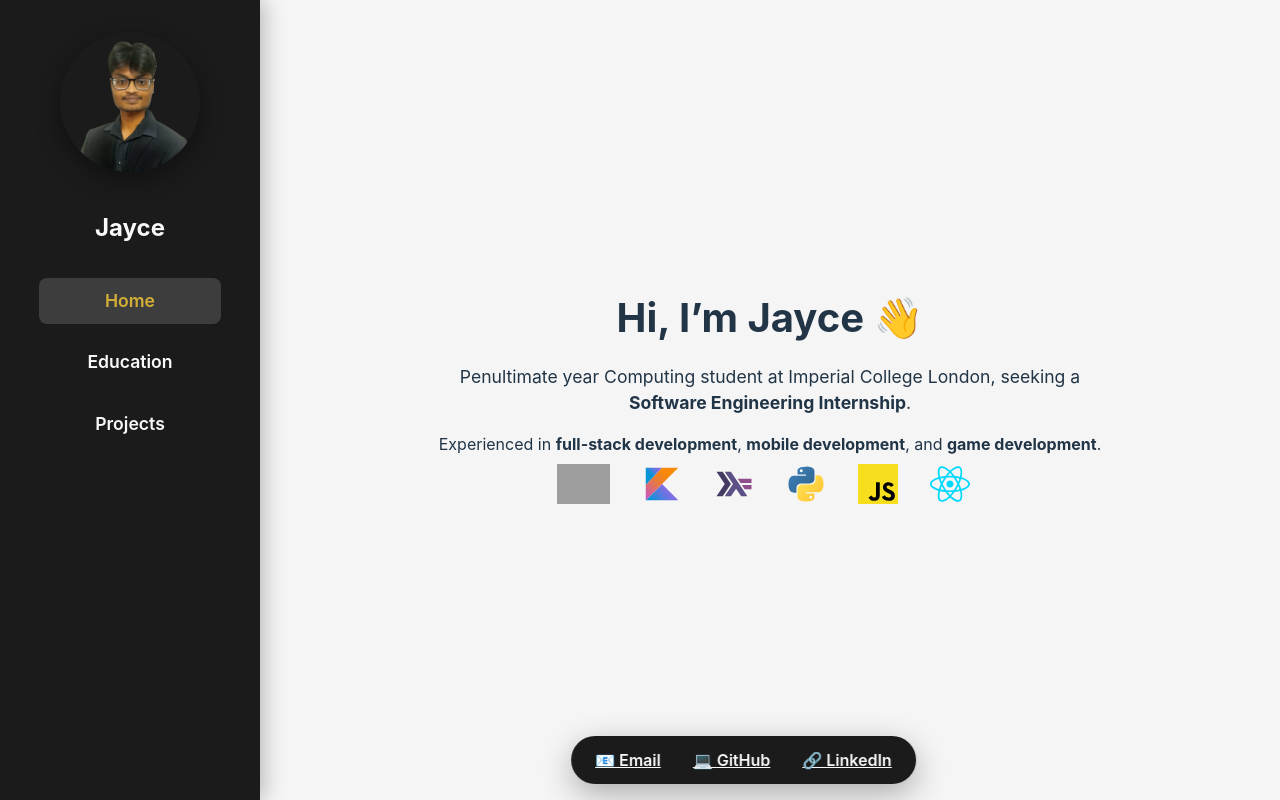
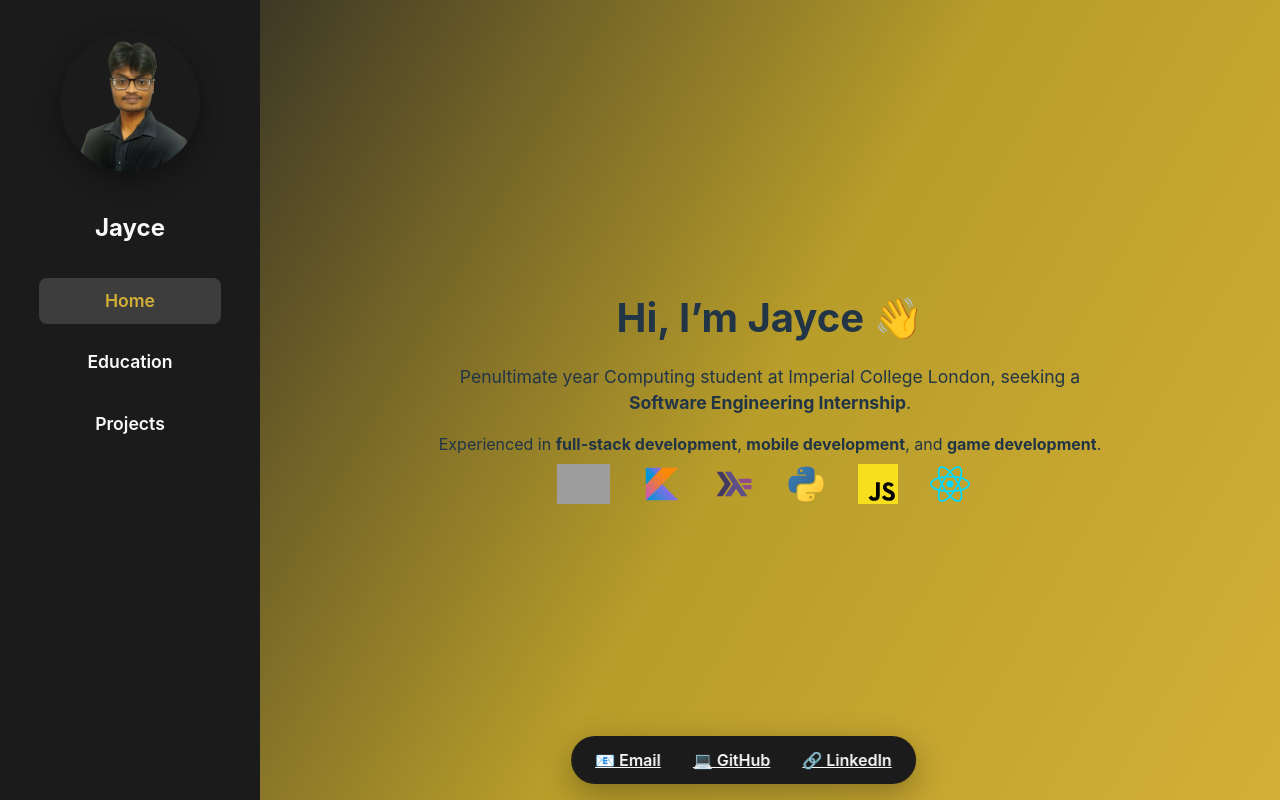
Before and after one commit to JayceFR/Protfolio, a React (Vite) app: page / in a window 1280 px wide. Built offline with nearby package versions, Linux system fonts and the light colour scheme; grey boxes are pictures that could not be loaded.

Commit message:
added smooth transition effect on load for background

```diff
--- a/src/index.css
+++ b/src/index.css
@@ -108,21 +108,63 @@ html, body, #root {
   flex: 1;
   display: flex;
   flex-direction: column;
-  justify-content: space-between; /* pushes contact bar down */
+  justify-content: space-between;
   padding: 3rem 2rem;
   overflow-y: auto;
+  position: relative;
+
+  /* Gradient is dark on the left, gold on the right */
+  background: linear-gradient(
+    120deg,
+    var(--bg-dark) 0%,
+    var(--bg-dark) 20%,
+    #3a3525 40%,
+    #b89d2a 70%,
+    #d4af37 100%
+  );
+  background-size: 200% 100%; /* extra room to slide */
+  background-position: 0% 50%;
+  animation: contentSlide 4s ease forwards;
 }
 
-/* Home section centered without overflow */
+@keyframes contentSlide {
+  0% {
+    background-position: 0% 50%; /* start with mostly dark */
+  }
+  100% {
+    background-position: 100% 50%; /* end with mostly gold */
+  }
+}
+
+/* Text fade effect */
+.content > * {
+  animation: textFade 4s ease forwards;
+}
+
+@keyframes textFade {
+  0% {
+    color: white;
+  }
+  100% {
+    color: var(--text-light);
+  }
+}
+
+
+
+
 .home-section {
-  flex: 1; /* take up remaining space in content */
+  position: relative;
+  flex: 1;
   display: flex;
   flex-direction: column;
   justify-content: center;
   align-items: center;
   text-align: center;
   gap: 2rem;
+  overflow: hidden;
 }
+
 
 .home-text {
   max-width: 700px;
```
